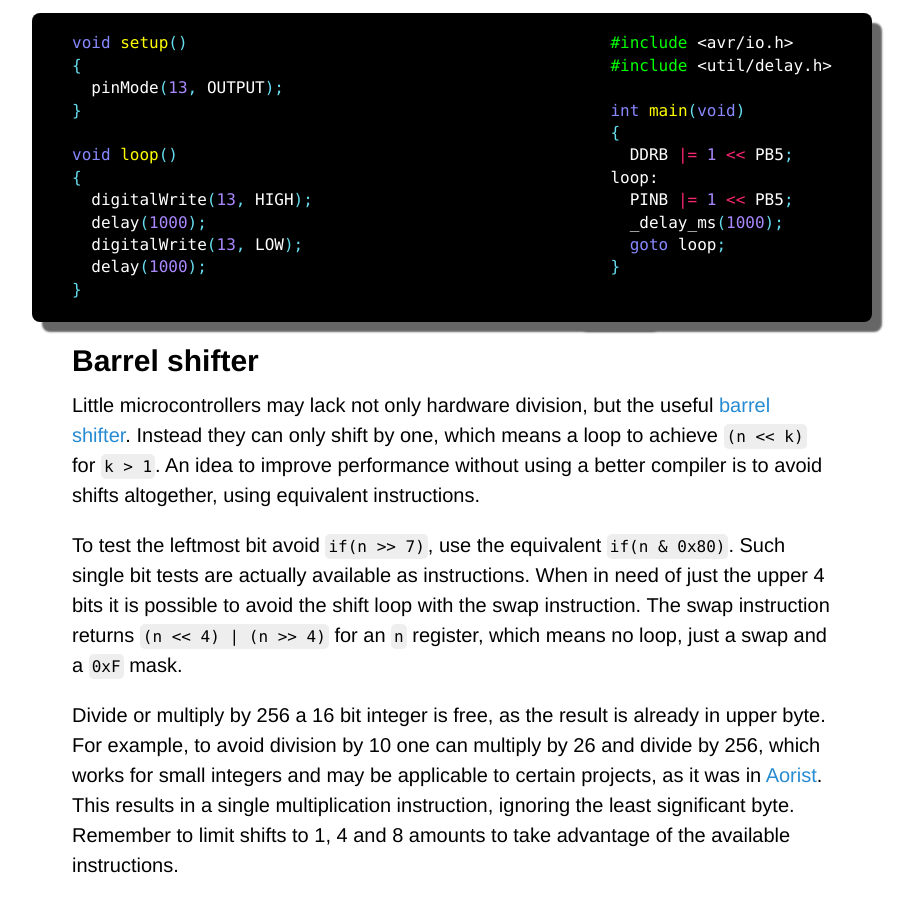
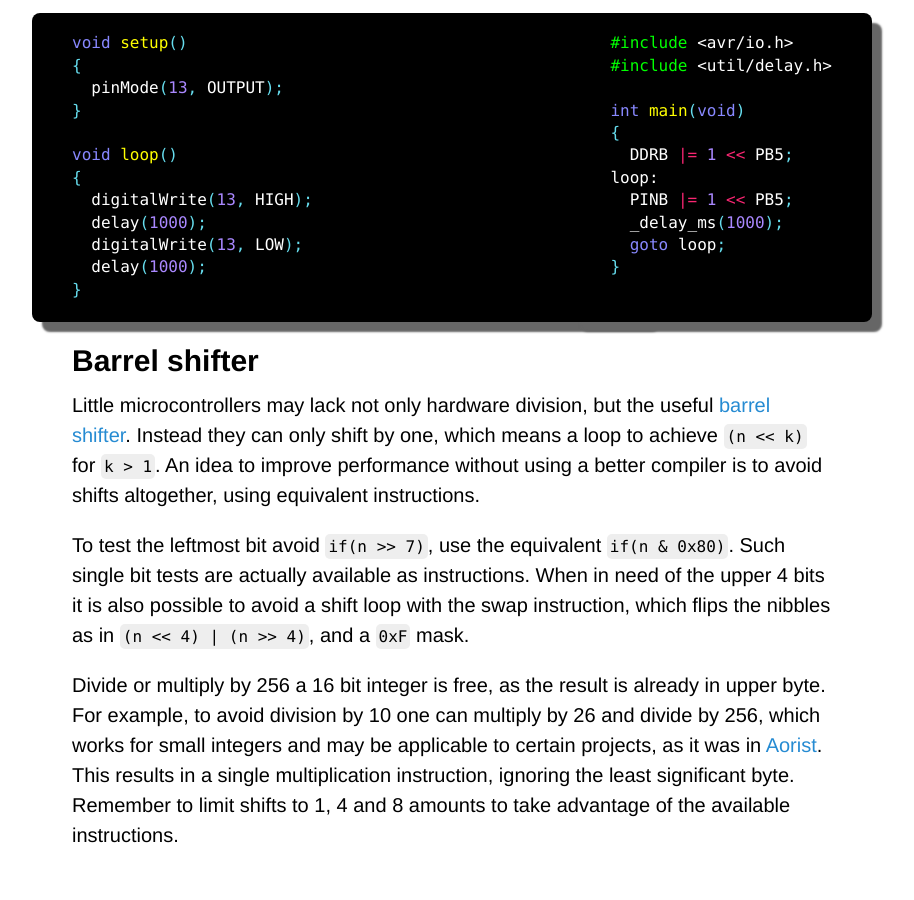
Before and after one commit to Maumagnaguagno/maumagnaguagno.github.io, a Jekyll site: the page built from baremetal.md, in a window 1280 px wide and 900 px high, scrolled down 5208 px. Shown: the whole window, without its empty margins (188-1102 px from the left). Built offline with Jekyll 4.4.1, drawn with Linux system fonts in a browser that asks for light colours; our own code applies the rules of GitHub Pages for plain Markdown files; after the commit the page ends 6078 px from its top, so only the background shows below that.

Commit message:
Rewrite Bare Metal Barrel shifter

```diff
--- a/baremetal.md
+++ b/baremetal.md
@@ -232,8 +232,7 @@ An idea to improve performance without using a better compiler is to avoid shift
 
 To test the leftmost bit avoid ``if(n >> 7)``, use the equivalent ``if(n & 0x80)``.
 Such single bit tests are actually available as instructions.
-When in need of just the upper 4 bits it is possible to avoid the shift loop with the swap instruction.
-The swap instruction returns ``(n << 4) | (n >> 4)`` for an ``n`` register, which means no loop, just a swap and a ``0xF`` mask.
+When in need of the upper 4 bits it is also possible to avoid a shift loop with the swap instruction, which flips the nibbles as in ``(n << 4) | (n >> 4)``, and a ``0xF`` mask.
 
 Divide or multiply by 256 a 16 bit integer is free, as the result is already in upper byte.
 For example, to avoid division by 10 one can multiply by 26 and divide by 256, which works for small integers and may be applicable to certain projects, as it was in [Aorist](https://github.com/Maumagnaguagno/Aorist).
```
